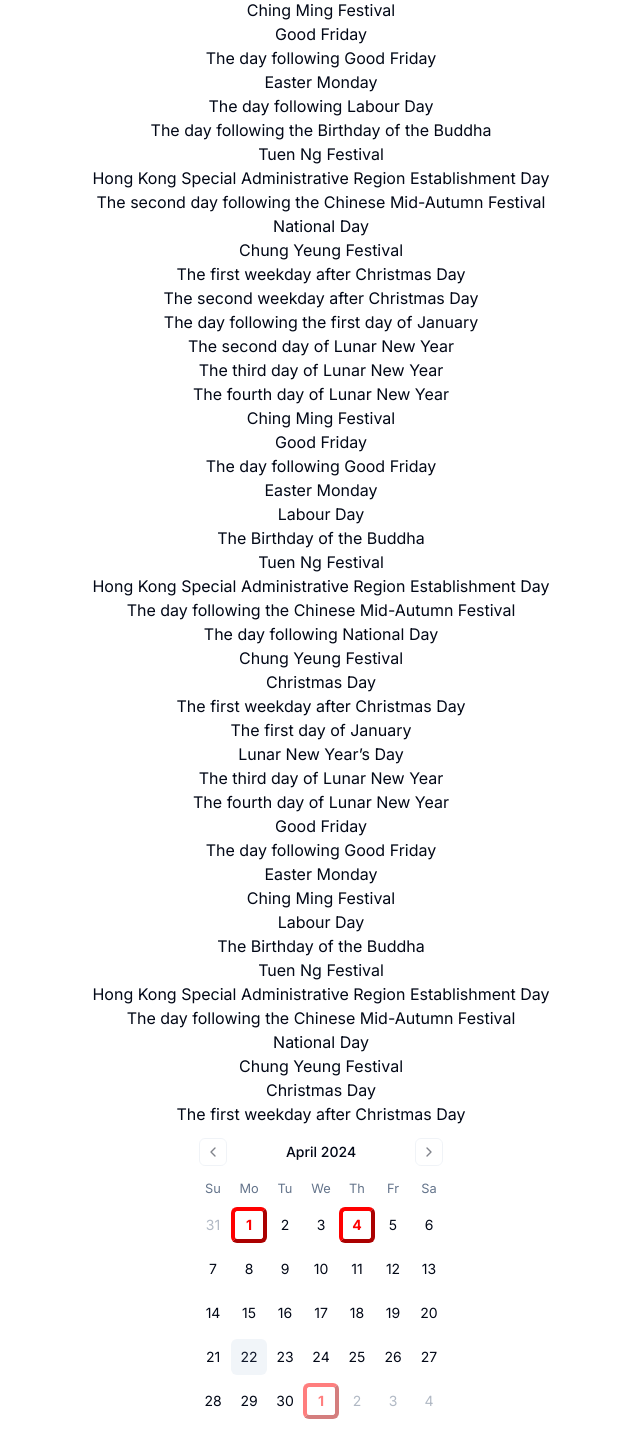
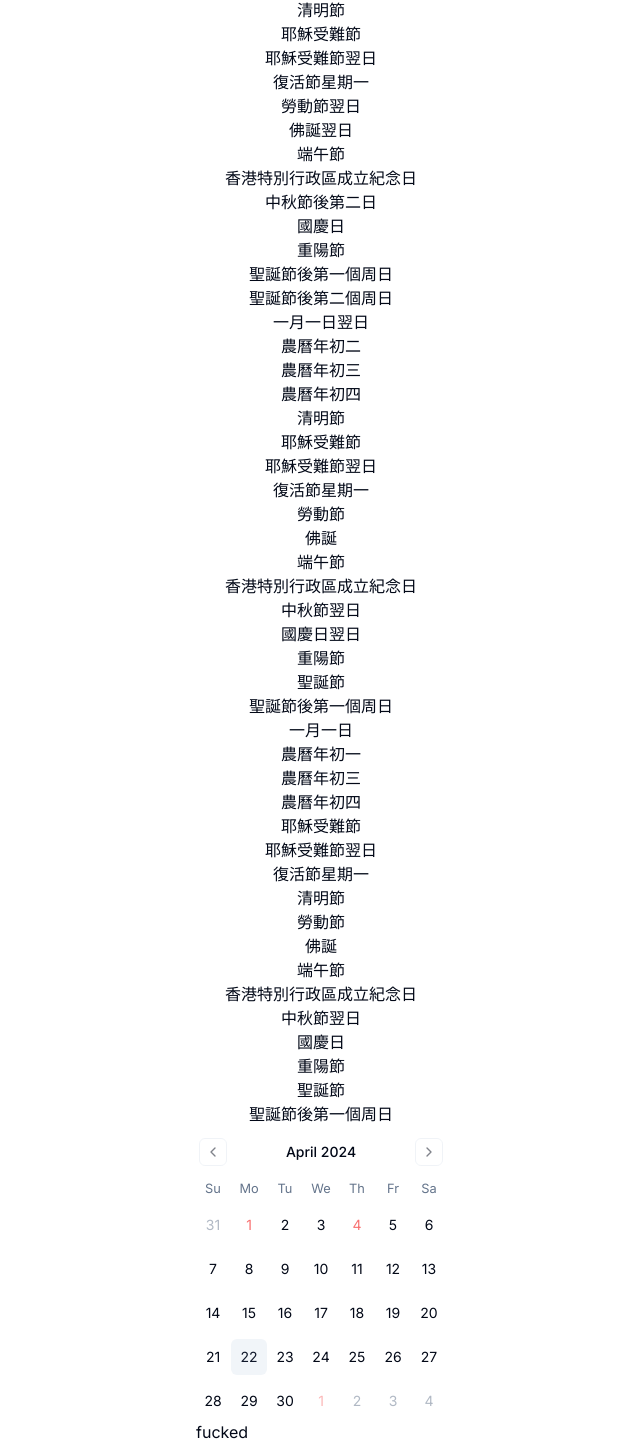
Before and after one commit to cheukkijchan/hk-holiday-countdown, a Next.js app: page / in a window 1280 px wide. Shown: the part 194-1643 px from the top of the page, without its empty margins (319-959 px from the left). Built offline with nearby package versions, Linux system fonts and the light colour scheme.

Commit message:
extract calendar props

```diff
--- a/package.json
+++ b/package.json
@@ -9,6 +9,7 @@
     "lint": "next lint"
   },
   "dependencies": {
+    "@radix-ui/react-slider": "^1.1.2",
     "@radix-ui/react-slot": "^1.0.2",
     "class-variance-authority": "^0.7.0",
     "clsx": "^2.1.0",
--- a/src/app/page.tsx
+++ b/src/app/page.tsx
@@ -1,14 +1,66 @@
+import { isSameDay } from 'date-fns';
 import { Calendar } from '../components/ui/calendar';
 import { getHolidays } from '../lib/getHolidays';
+import { DayClickEventHandler } from 'react-day-picker';
+import { useState } from 'react';
+import { findLongestConsecutiveDay } from '../lib/logic';
 
 export default async function Home() {
-  const holidays = getHolidays();
+  // const holidays = getHolidays();
+
+  // Adding Custom modifiers for fixed holiday
+  const [marked, setMarked] = useState(false);
+  const publicHolidays = getHolidays();
+  const holidays = [
+    ...publicHolidays.map((publicHolidays) => publicHolidays.date),
+  ];
+
+  const [day, setDay] = useState<Date>();
+  const [selectedDays, setSelectedDays] = useState<Date[]>([]);
+
+  const handleDayClick: DayClickEventHandler = (day, modifiers) => {
+    setMarked(day && modifiers.marked);
+    setDay(day);
+
+    const newSelectedDays = [...selectedDays];
+    if (modifiers.selected) {
+      const index = selectedDays.findIndex((selectedDay) =>
+        isSameDay(day, selectedDay)
+      );
+      newSelectedDays.splice(index, 1);
+    } else {
+      newSelectedDays.push(day);
+    }
+    setSelectedDays(newSelectedDays);
+  };
+
+  const selected = publicHolidays.find(
+    (obj) => obj.date.getTime() === day?.getTime()
+  );
+
+  // count your whole holiday
+  // sudo find longest consecutive day combined marked & selected day
+  const allHoliday = [...selectedDays, ...holidays];
+
+  const footer: string = marked ? `${selected?.summary}` : 'fucked';
+
+  const longestHoliday = `And you have ${findLongestConsecutiveDay(
+    allHoliday
+  )} days in the next ${3} month`;
   return (
     <main className='flex min-h-screen flex-col items-center justify-between p-24'>
-      {holidays.map((holiday) => (
+      {publicHolidays.map((holiday) => (
         <div key={holiday.uid}>{holiday.summary}</div>
       ))}
-      <Calendar />
+      <Calendar
+        selected={selectedDays}
+        modifiersClassNames={{
+          marked: 'text-red-400 font-bold hover:text-red-600',
+        }}
+        modifiers={{ marked: holidays }}
+        onDayClick={handleDayClick}
+        footer={footer}
+      />
     </main>
   );
 }
--- a/src/components/ui/calendar.tsx
+++ b/src/components/ui/calendar.tsx
@@ -8,7 +8,9 @@
 import { buttonVariants } from '@/components/ui/button';
 import { useState } from 'react';
 import { getHolidays } from '../../lib/getHolidays';
-
+import { isSameDay } from 'date-fns';
+import { findLongestConsecutiveDay } from '../../lib/logic';
+import { Slider } from '@/components/ui/slider';
 export type CalendarProps = React.ComponentProps<typeof DayPicker>;
 
 function Calendar({
@@ -17,42 +19,64 @@
   showOutsideDays = true,
   ...props
 }: CalendarProps) {
-  const [booked, setBooked] = useState(false);
-  const [day, setDay] = useState<Date>();
-  // Adding Custom modifiers
-  const publicHolidays = getHolidays();
-  const holidays = [
-    ...publicHolidays.map((publicHolidays) => publicHolidays.date),
-  ];
+  const [slider, setSlider] = useState<number>(3);
 
-  const bookedStyle = {
-    border: '4px outset red',
-    color: 'red',
-    fontWeight: 'bold',
-  };
+  // // Adding Custom modifiers for fixed holiday
+  // const [marked, setMarked] = useState(false);
+  // const publicHolidays = getHolidays();
+  // const holidays = [
+  //   ...publicHolidays.map((publicHolidays) => publicHolidays.date),
+  // ];
 
-  // onDayClick show details of holiday
-  const handleDayClick: DayClickEventHandler = (day, modifiers) => {
-    setBooked(day && modifiers.booked);
-    setDay(day);
-  };
+  // const [day, setDay] = useState<Date>();
+  // const [selectedDays, setSelectedDays] = useState<Date[]>([]);
+  // const [slider, setSlider] = useState<number>(3);
 
-  // print message under calendar
-  const selectedHoliday = publicHolidays.find(
-    (obj) => obj.date.getTime() === day?.getTime()
-  );
-  const footer = booked ? `${selectedHoliday?.summary}` : '';
+  // const handleDayClick: DayClickEventHandler = (day, modifiers) => {
+  //   setMarked(day && modifiers.marked);
+  //   setDay(day);
 
+  //   const newSelectedDays = [...selectedDays];
+  //   if (modifiers.selected) {
+  //     const index = selectedDays.findIndex((selectedDay) =>
+  //       isSameDay(day, selectedDay)
+  //     );
+  //     newSelectedDays.splice(index, 1);
+  //   } else {
+  //     newSelectedDays.push(day);
+  //   }
+  //   setSelectedDays(newSelectedDays);
+  // };
+
+  // const selected = publicHolidays.find(
+  //   (obj) => obj.date.getTime() === day?.getTime()
+  // );
+
+  // // count your whole holiday
+  // // sudo find longest consecutive day combined marked & selected day
+  // const allHoliday = [...selectedDays, ...holidays];
+
+  // const footer: string = marked ? `${selected?.summary}` : 'fucked';
+
+  // const longestHoliday = `And you have ${findLongestConsecutiveDay(
+  //   allHoliday
+  // )} days in the next ${3} month`;
   return (
+    <>
       <DayPicker
-      modifiers={{ booked: holidays }}
-      modifiersStyles={{ booked: bookedStyle }}
-      onDayClick={handleDayClick}
-      footer={footer}
+        // selected={selectedDays}
+        // modifiersClassNames={{
+        //   marked: 'text-red-400 font-bold hover:text-red-600',
+        // }}
+        // modifiers={{ marked: holidays }}
+        // onDayClick={handleDayClick}
+        // footer={footer}
+
         showOutsideDays={showOutsideDays}
         className={cn('p-3', className)}
         classNames={{
-        months: 'flex flex-col sm:flex-row space-y-4 sm:space-x-4 sm:space-y-0',
+          months:
+            'flex flex-col sm:flex-row space-y-4 sm:space-x-4 sm:space-y-0',
           month: 'space-y-4',
           caption: 'flex justify-center pt-1 relative items-center',
           caption_label: 'text-sm font-medium',
@@ -92,6 +116,15 @@
         }}
         {...props}
       />
+      <Slider
+        max={12}
+        min={1}
+        step={1}
+        value={[slider]}
+        onValueChange={(value) => setSlider(value[0])}
+      />
+      {slider}
+    </>
   );
 }
 Calendar.displayName = 'Calendar';
--- /dev/null
+++ b/src/components/ui/slider.tsx
@@ -0,0 +1,28 @@
+"use client"
+
+import * as React from "react"
+import * as SliderPrimitive from "@radix-ui/react-slider"
+
+import { cn } from "@/lib/utils"
+
+const Slider = React.forwardRef<
+  React.ElementRef<typeof SliderPrimitive.Root>,
+  React.ComponentPropsWithoutRef<typeof SliderPrimitive.Root>
+>(({ className, ...props }, ref) => (
+  <SliderPrimitive.Root
+    ref={ref}
+    className={cn(
+      "relative flex w-full touch-none select-none items-center",
+      className
+    )}
+    {...props}
+  >
+    <SliderPrimitive.Track className="relative h-2 w-full grow overflow-hidden rounded-full bg-secondary">
+      <SliderPrimitive.Range className="absolute h-full bg-primary" />
+    </SliderPrimitive.Track>
+    <SliderPrimitive.Thumb className="block h-5 w-5 rounded-full border-2 border-primary bg-background ring-offset-background transition-colors focus-visible:outline-none focus-visible:ring-2 focus-visible:ring-ring focus-visible:ring-offset-2 disabled:pointer-events-none disabled:opacity-50" />
+  </SliderPrimitive.Root>
+))
+Slider.displayName = SliderPrimitive.Root.displayName
+
+export { Slider }
--- a/src/lib/getHolidays.ts
+++ b/src/lib/getHolidays.ts
@@ -6,7 +6,7 @@
   // const data = await res.json();
 
   // Local Data for dev testing
-  const data = require('../app/public/data/en.json');
+  const data = require('../app/public/data/tc.json');
 
   const holidays = (data.vcalendar[0].vevent as Holiday[]).map((holiday) => {
     const year = holiday.dtstart[0].substring(0, 4);
--- /dev/null
+++ b/src/lib/logic.tsx
@@ -0,0 +1,31 @@
+export function findLongestConsecutiveDay(dates: Date[]): number {
+  if (dates.length === 0) {
+    return 0;
+  }
+
+  // Sort the array of dates
+  dates.sort((a, b) => a.getTime() - b.getTime());
+
+  let currentStreak = 1;
+  let maxStreak = 1;
+
+  for (let i = 1; i < dates.length; i++) {
+    const differenceInDays =
+      (dates[i].getTime() - dates[i - 1].getTime()) / (24 * 60 * 60 * 1000);
+
+    if (differenceInDays === 1) {
+      currentStreak++;
+    } else {
+      if (currentStreak > maxStreak) {
+        maxStreak = currentStreak;
+      }
+      currentStreak = 1;
+    }
+  }
+
+  if (currentStreak > maxStreak) {
+    maxStreak = currentStreak;
+  }
+
+  return maxStreak;
+}
```
Also changed, not shown: 1 other file (tests, documents, lock files or other folders). Lines whose indentation alone changed are shown as unchanged.
